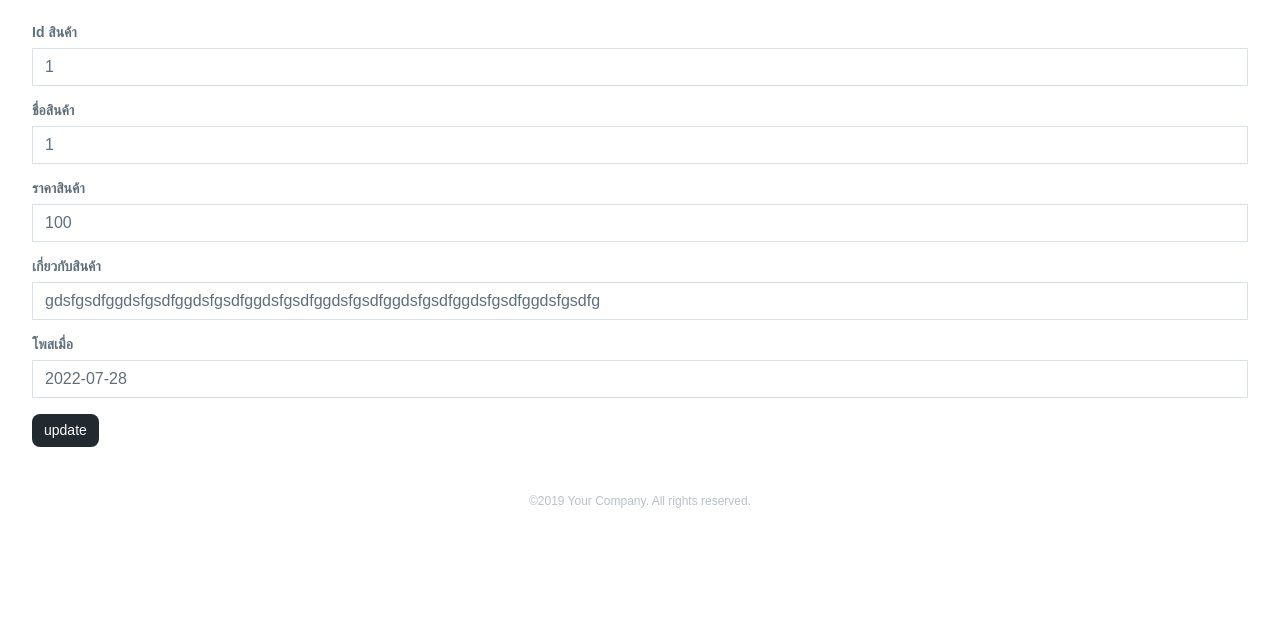
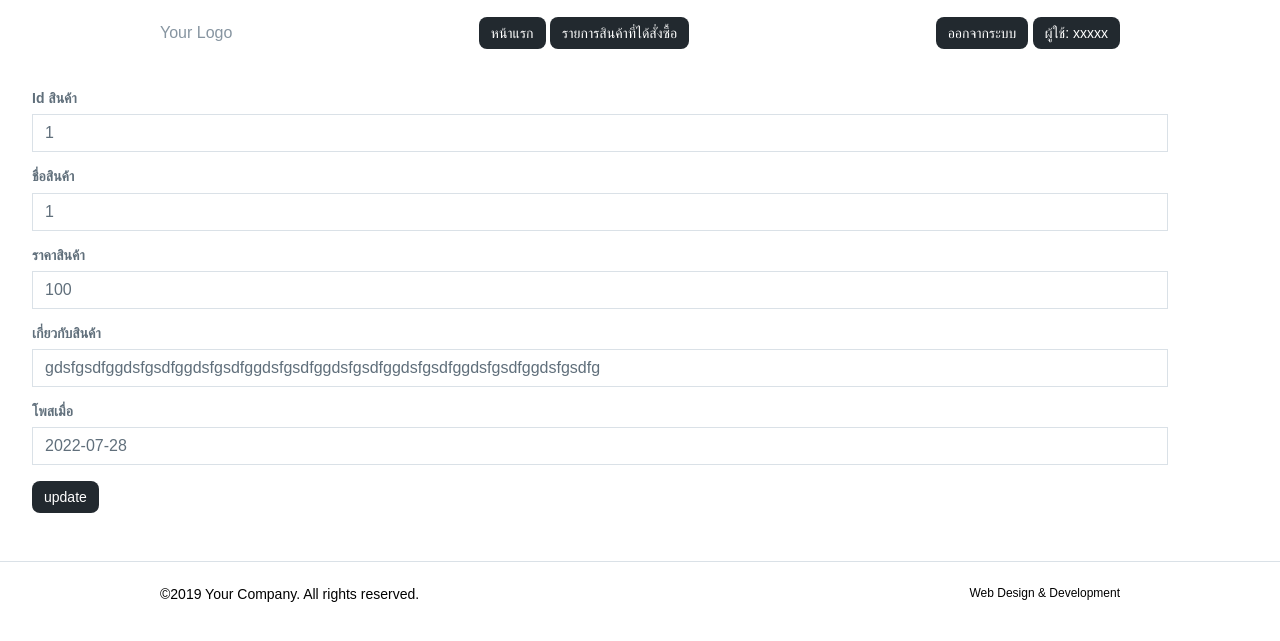
Before and after one commit to JohnEleanor/World-skill_kk, a PHP site: page /update.php?Update=1 in a window 1280 px wide. Shown: the top 641 px of the page. Run offline with PHP 8.4, Linux system fonts and the light colour scheme; a user stored in the database is signed in; data comes from the database, SQL or seed files in the repository.

Commit message:
All update without UI

```diff
--- a/update.php
+++ b/update.php
@@ -1,6 +1,6 @@
 <?php
 require_once('System/config.php');
-
+session_start();
 
 
 ?>
@@ -18,32 +18,46 @@ require_once('System/config.php');
 
 
 </script>
+<header class="w-full px-6">
+        <div class="container mx-auto max-w-xl md:flex justify-between items-center bg-color: black;">
+            <a href="index.php" class="block py-6 w-full text-center md:text-left md:w-auto text-grey-dark no-underline flex justify-center items-center">
+                Your Logo
+            </a>
+            <div class="w-full md:w-auto mb-6 md:mb-0">
+            <?php if($_SESSION["Status"] == "ผู้ซื้อสินค้า"){ ?>
+                <a href="dashboard.php" class="inline-block no-underline bg-black text-white text-sm py-2 px-3 rounded-lg">หน้าแรก</a>
+                <a href="orders.php" class="inline-block no-underline bg-black text-white text-sm py-2 px-3 rounded-lg">รายการสินค้าที่ได้สั่งซื้อ</a>
+                <?php }elseif($_SESSION["Status"] == "ผู้ขายสินค้า"){  ?>
+                    <a href="dashboard.php" class="inline-block no-underline bg-black text-white text-sm py-2 px-3 rounded-lg">หน้าแรก</a>
+                    <a href="products.php" class="inline-block no-underline bg-black text-white text-sm py-2 px-3 rounded-lg">รายการสินค้าที่ลงขาย</a>
+                    <a href="sales.php" class="inline-block no-underline bg-black text-white text-sm py-2 px-3 rounded-lg">รายการสินค้าที่ถูกสั่งซื้อ</a>
+             <?php }elseif($_SESSION["Status"] == "ผู้ซื้อและขายสินค้า"){  ?>
+                    <a href="dashboard.php" class="inline-block no-underline bg-black text-white text-sm py-2 px-3 rounded-lg">หน้าแรก</a>
+                <a href="products.php" class="inline-block no-underline bg-black text-white text-sm py-2 px-3 rounded-lg">รายการสินค้าที่ลงขาย</a>
+                <a href="sales.php" class="inline-block no-underline bg-black text-white text-sm py-2 px-3 rounded-lg">รายการสินค้าที่ถูกสั่งซื้อ</a>
+                <a href="orders.php" class="inline-block no-underline bg-black text-white text-sm py-2 px-3 rounded-lg">รายการสินค้าที่ได้สั่งซื้อ</a>
+                <?php }?>
+            </div>
+            <div class="w-full md:w-auto mb-6 md:mb-0 text-center md:text-right">
+            <?php if($_SESSION["IDMember"] == "") {?>
+                    <a href="login.php" class="inline-block no-underline bg-black text-white text-sm py-2 px-3 rounded-lg">เข้าสู่ระบบ</a>
+                    <a href="register.php" class="inline-block no-underline bg-black text-white text-sm py-2 px-3 rounded-lg">สมัครสมาชิก</a>
+                <?php }else{  ?>
+                    <a href="logout.php" class="inline-block no-underline bg-black text-white text-sm py-2 px-3 rounded-lg">ออกจากระบบ</a>
+                    <button class="inline-block no-underline bg-black text-white text-sm py-2 px-3 rounded-lg"><?php echo("ผู้ใช้: {$_SESSION["Name"]} ") ?> </button>
+                <?php }?>
+            </div>
+        </div>
+
+    </header>
 <body>
 
     <!-- register form -->
 
-    <!-- <div class = "flex item-center justify-center"> -->
+    <div class = "container justify-center">
     <form class="bg-white px-8 pt-6 pb-8 mb-4" action= "System/update.php" method = "post">
 
 
-
-
-
-        <!-- <div class="flex flex-wrap -mx-3 mb-4">
-            <div class="w-full md:w-1/2 px-3">
-                <label class="block text-grey-darker text-sm font-bold mb-2" for="firstname">
-                ชื่อ
-                </label>
-                <input class="appearance-none border w-full py-2 px-3 text-grey-darker leading-tight"
-                 id="firstname" name = "firstname" type="text" placeholder="คำแนะนำ เปลี่ยนด้วย" required>
-            </div>
-            <div class="w-full md:w-1/2 px-3">
-                <label class="block text-grey-darker text-sm font-bold mb-2" for="lastname">
-                นามสกุล
-                </label>
-                <input class="appearance-none border w-full py-2 px-3 text-grey-darker leading-tight" id="lastname" name = "lastname" type="text" placeholder="คำแนะนำ เปลี่ยนด้วย" required>
-            </div>
-        </div> -->
 
 
         <?php
@@ -113,15 +127,16 @@ require_once('System/config.php');
             <input type = "submit" class="inline-block no-underline bg-black text-white text-sm py-2 px-3 rounded-lg" name = "btnUpdate" id = "btnUpdate" value = "update">
         </div>
     </form>
-<!-- </div> -->
+</div>
 
+<footer class="w-full px-6 border-t">
+        <div class="container mx-auto max-w-xl py-6 flex flex-wrap md:flex-no-wrap justify-between items-center text-sm">
+            &copy;2019 Your Company. All rights reserved.
+            <div class="pt-4 md:p-0 text-center md:text-right text-xs">
+                Web Design & Development
+            </div>
+        </div>
+    </footer>
 
-    <!-- /register form -->
-
-    <!-- footer -->
-    <p class="text-center text-grey text-xs">
-        &copy;2019 Your Company. All rights reserved.
-    </p>
-    <!-- /footer -->
 </body>
 </html>
```
Also changed, not shown: index.php (+4 -3 lines), login.php (+32 -0 lines), register.php (+28 -19 lines).
